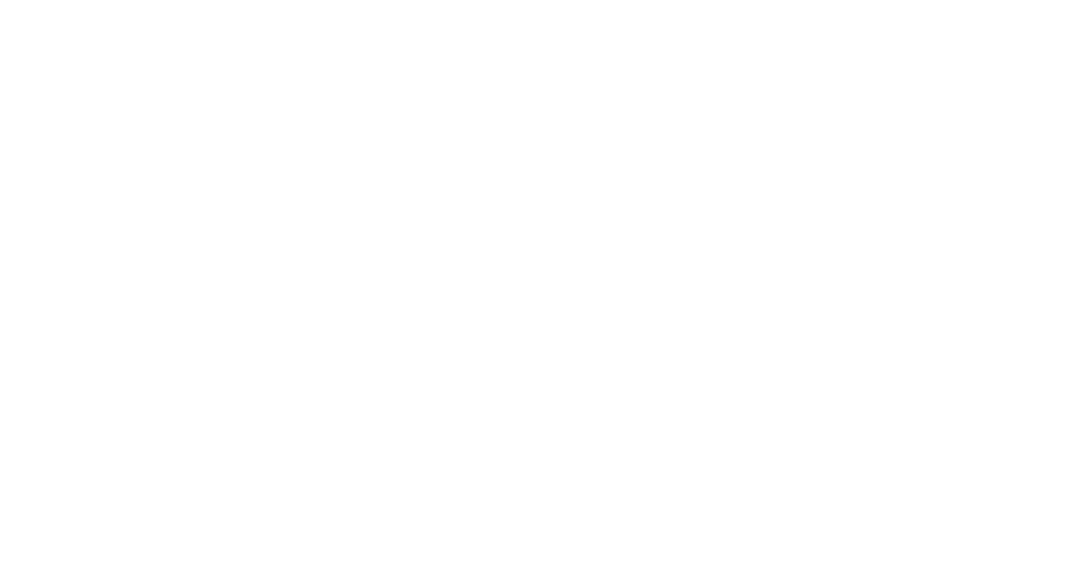
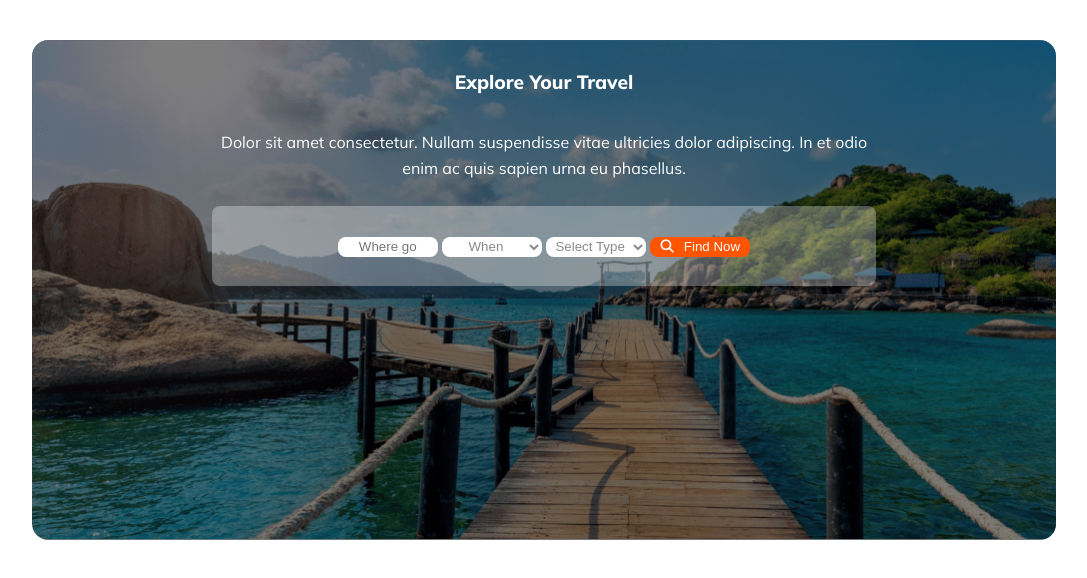
Before and after one commit to RaisaNuzhat/my-second-assignment, a plain HTML site: page index.html in a window 1280 px wide. Shown: the whole page, without its empty margins (96-1183 px from the left). Drawn offline with Linux system fonts and the light colour scheme.

Commit message:
first part done

```diff
--- a/index.html
+++ b/index.html
@@ -4,8 +4,43 @@
     <meta charset="UTF-8">
     <meta name="viewport" content="width=device-width, initial-scale=1.0">
     <title>Hero Travel</title>
+<!-- links -->
+<link rel="preconnect" href="https://fonts.googleapis.com">
+<link rel="preconnect" href="https://fonts.gstatic.com" crossorigin>
+<link href="https://fonts.googleapis.com/css2?family=Mulish:wght@400;500;600;700;800&display=swap" rel="stylesheet">
+<link rel="stylesheet" href="./styles.css">
+<script src="https://kit.fontawesome.com/3cdfd98cbe.js" crossorigin="anonymous"></script>
 </head>
 <body>
+    <header></header>
+    <main>
+        <section class="banner container">
+            <div class="banner-content">
+                <h3 class="banner-title">Explore Your Travel</h3>
+            <p class="banner-description">
+                Dolor sit amet consectetur.
+                Nullam suspendisse vitae ultricies dolor adipiscing. In et odio  <br>enim ac quis sapien urna eu phasellus.
+            </p>
+            <div class="banner-form">
+                <form action="">
+                    <input type="text" placeholder="Where go" id="place">
+                    <select name="when" id="when">
+                        <option value="" >When</option>
+                        <option value="first session">January</option>
+                        <option value="second session">May</option>
+                        <option value="third session">September</option>
+                      </select>
+                      <select name="type" id="type">
+                        <option value="" >Select Type</option>
+                        <option value="solo">Solo</option>
+                        <option value="group">Group</option>
 
+                      </select>
+                    <button id="banner-btn"><span id="banner-icon"><i class="fa-solid fa-magnifying-glass"></i></span>Find Now</button>
+                </form>
+            </div>
+            </div>
+        </section>
+    </main>
 </body>
 </html>
--- a/styles.css
+++ b/styles.css
@@ -0,0 +1,161 @@
+*
+{
+    margin: 0;
+    padding: 0;
+}
+body{
+    font-family: 'Mulish', sans-serif;
+    font-size: 1rem;
+}
+.container
+{
+    max-width: 80%;
+    margin: auto;
+}
+.banner
+{
+    background-image: url(./Images/bannerimg.png);
+    height: 500px;
+    margin: 40px auto;
+    background-repeat: no-repeat;
+    background-size: cover;
+    border-radius: 16px;
+    z-index: 1;
+    position: relative;
+}
+.banner::before
+{
+    content: '';
+    width: 100%;
+    height: 100%;
+    position: absolute;
+    background-color: black;
+    opacity: 0.5;
+    border-radius: 16px;
+    z-index: -1;
+}
+.banner-content
+{
+    text-align: center;
+    width: 100%;
+    /* justify-content: center;
+    align-items: center; */
+}
+
+.banner-title
+{
+color: #FFF;
+text-align: center;
+font-size: 4rem;
+padding: 70px 100px 30px 100px;
+font-weight: 800;
+}
+.banner-description
+{
+color: #FFF;
+text-align: center;
+padding: 20px 90px;
+line-height: 26px;
+}
+.banner-form
+{
+border-radius: 8px;
+background: rgba(255, 255, 255, 0.30);
+height: 60px;
+margin: 20px 180px;
+display: flex;
+justify-content: space-around;
+padding: 10px 0;
+align-items:center;
+}
+/* .banner-form::before
+{
+    content: '';
+}
+.banner-form::after
+{
+    content: '';
+}  */
+/* .banner-form form{
+    width: fit-content;
+} */
+input , select
+{
+width: 200px;
+height: 40px;
+background:#FFF;
+border-radius: 8px;
+border: 0;
+}
+#place
+{
+ color: rgba(19, 19, 24, 0.50);
+text-align: center;
+
+}
+#when,#type
+{
+    color: rgba(19, 19, 24, 0.50);
+    text-align: center;
+}
+#banner-btn
+{
+ width: 174px;
+height: 40px;
+border-radius: 8px;
+border: 0;
+background: #FF5400;
+color: #FFF;
+font-weight: 700px;
+text-align: center;
+cursor: pointer;
+}
+#banner-icon
+{
+    padding-right: 10px;
+}
+@media screen and (min-width: 992px) {
+    .banner-title
+    {
+        font-size: 1.2rem;
+        padding: 30px 5px;
+    }
+    .banner-description
+    {
+        padding: 5px;
+        font-size: 1rem;
+    }
+
+    input , select,#banner-btn
+    {
+        width: 100px;
+        height: 20px;
+
+    }
+
+}
+@media screen and (max-width:600px){
+
+     .banner-title
+     {
+        font-size: 1.2rem;
+        padding: 20px 5px;
+     }
+     .banner-description
+     {
+        font-size: 1.1rem;
+        padding: 5px 20px;
+     }
+    .banner-form
+    {
+        flex-direction:column;
+        padding-left: 20px;
+
+    }
+    input , select,#banner-btn
+    {
+        width: 100px;
+        height: 30px;
+
+    }
+}
```
Also changed, not shown: Images/Group 39.png (added), Images/Group 40.png (added), Images/Group 40071 (2).png (added), Images/Group 40089.png (added), Images/Rectangle 10.png (added), Images/Rectangle 11.png (added), Images/Rectangle 4.png (added), Images/Rectangle 5.png (added), Images/Rectangle 6.png (added), Images/Rectangle 7.png (added), Images/Rectangle 8 (1).png (added), Images/Rectangle 8.png (added), Images/Rectangle 9.png (added), Images/bannerimg.png (added).
